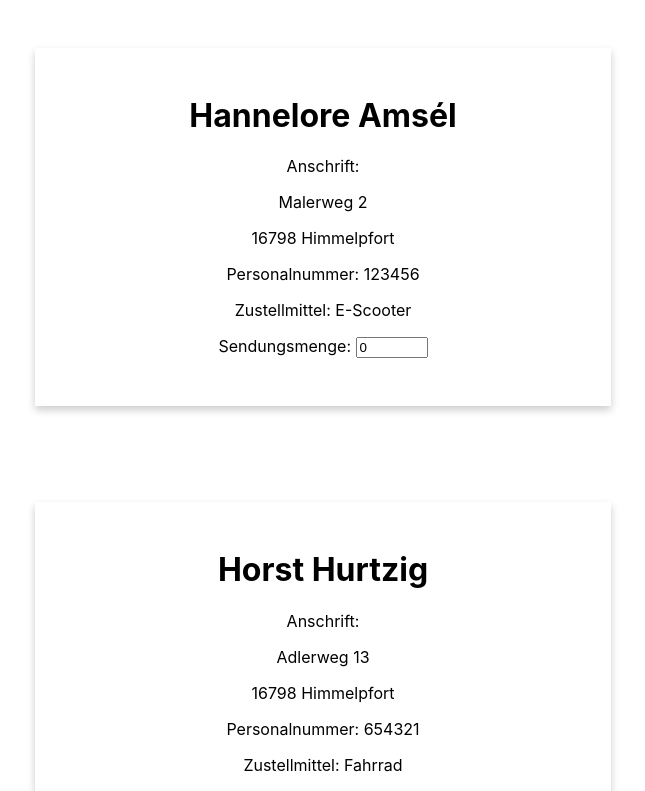
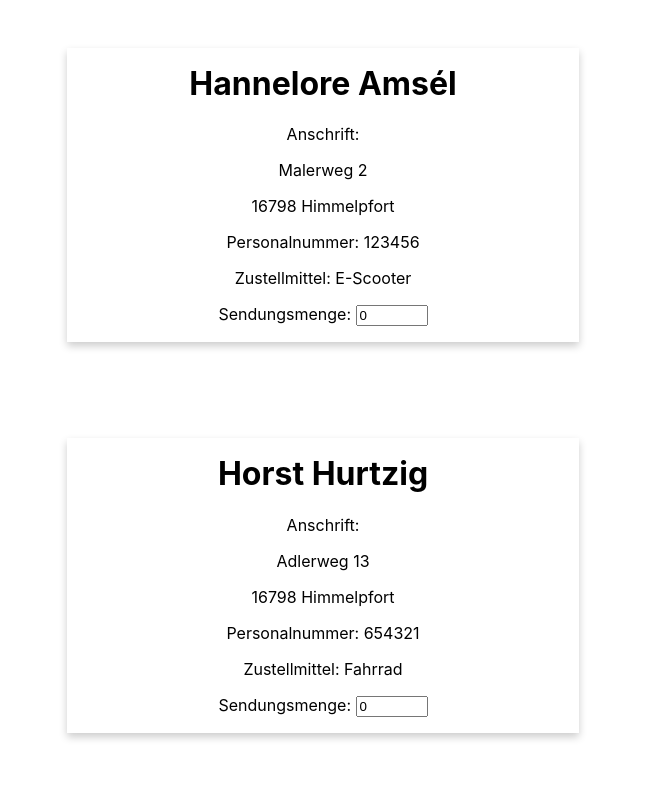
Before and after one commit to BOZ2323/team, a React (Create React App) app: page / in a window 1280 px wide. Shown: the top 791 px of the page, without its empty margins (317-962 px from the left). Built offline with nearby package versions, Linux system fonts and the light colour scheme.

Commit message:
Update css

```diff
--- a/src/App.css
+++ b/src/App.css
@@ -14,7 +14,7 @@ h1{
   max-width: 30em;
   width: 100%;
   background-color: white;
-  padding: 3em;
+  padding: 1em;
   box-shadow: 0 4px 8px 0 rgba(0,0,0,0.2);
   transition: 0.3s;
   margin: 3em 0;
--- a/src/App.js
+++ b/src/App.js
@@ -10,7 +10,7 @@ function App() {
 
   useEffect(() => {
     getMitarbeiterListe();
-  });
+  }, []);
 
   const getMitarbeiterListe = () => {
     let data = db;
@@ -23,8 +23,7 @@ function App() {
     return null;
   }
   const mitarbeiterliste = liste.map((mitarbeiter) => {
-    let uniqueId = Math.random();
-    return <Mitarbeiter mitarbeiter={mitarbeiter} key={uniqueId} />;
+    return <Mitarbeiter mitarbeiter={mitarbeiter} key={mitarbeiter.Personalnummer} />;
   });
 
   return <div className="App">{mitarbeiterliste}</div>;
```
